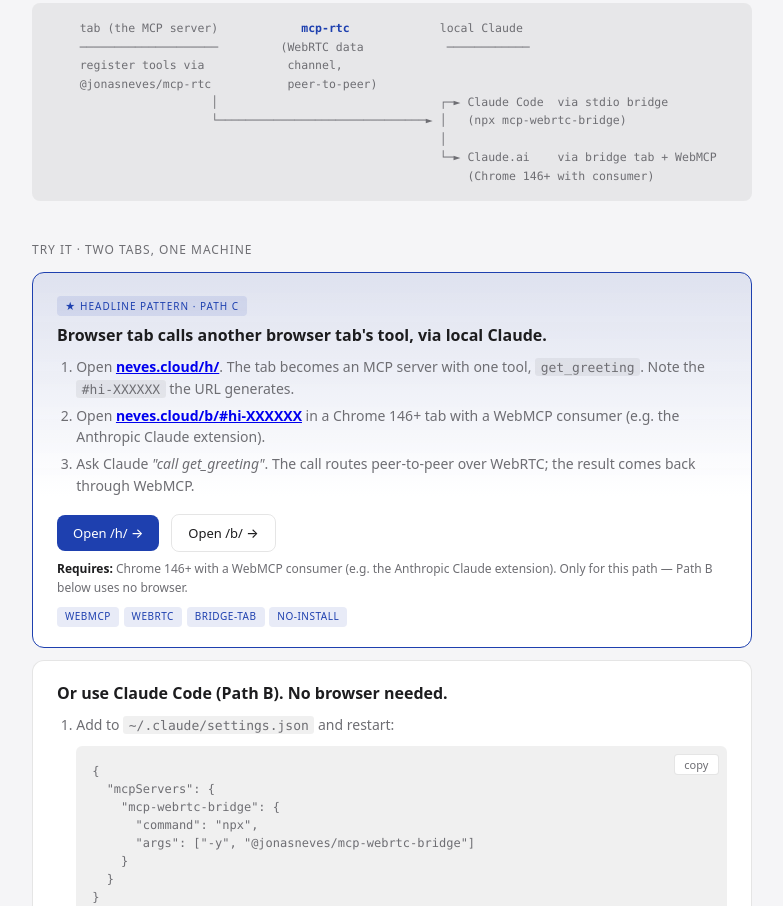
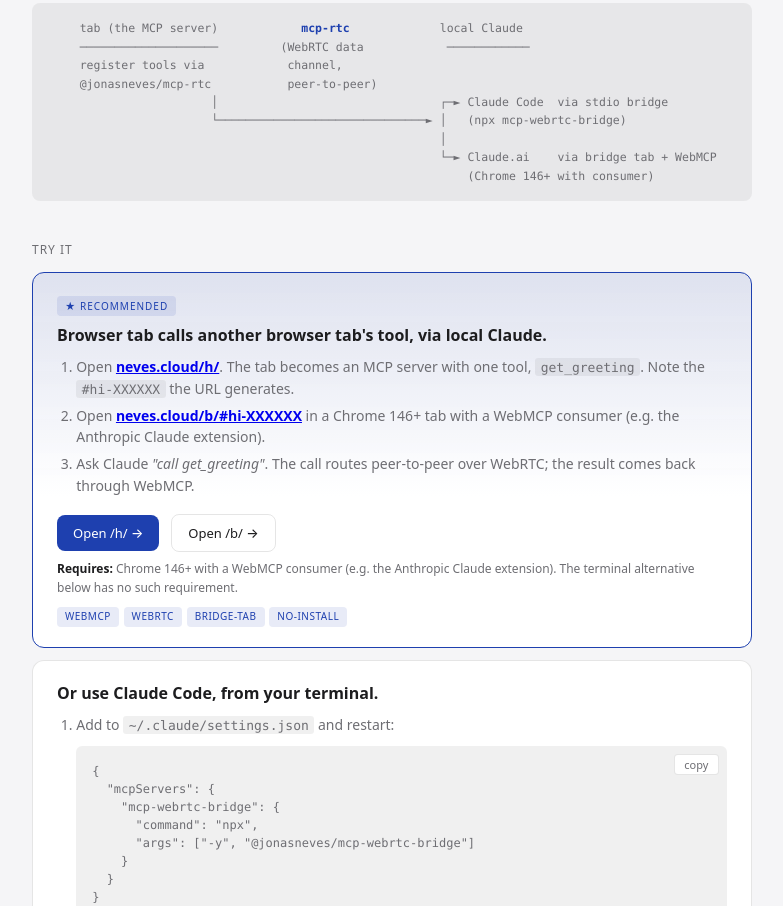
Before and after one commit to nevescloud/mcp-rtc, a plain HTML site: page examples/index.html in a window 1280 px wide. Shown: the part 334-1240 px from the top of the page, without its empty margins (248-1031 px from the left). Drawn offline with Linux system fonts and the light colour scheme.

Commit message:
landing: drop internal Path A/B/C vocabulary; tighten section heading
The featured-card label said "★ headline pattern · Path C" and the
second card heading said "Or use Claude Code (Path B)" — both lean on
an A/B/C scheme that's only introduced inside hello-tool/, not on the
landing. A fresh reader meets "Path C" first, "Path B" second, and
"Path A" never. Replace with concrete labels: ★ Recommended, and
"from your terminal." The "Try it · two tabs, one machine" section
heading also misdescribed the second demo (terminal, not a tab) — drop
the qualifier.

```diff
--- a/examples/index.html
+++ b/examples/index.html
@@ -177,10 +177,10 @@
                                                         └─► Claude.ai    via bridge tab + WebMCP
                                                             (Chrome 146+ with consumer)</pre>
 
-<h2>Try it · two tabs, one machine</h2>
+<h2>Try it</h2>
 
 <div class="demo featured">
-  <span class="label">★ headline pattern · Path C</span>
+  <span class="label">★ Recommended</span>
   <h3>Browser tab calls another browser tab's tool, via local Claude.</h3>
   <ol>
     <li>Open <a href="https://neves.cloud/h/" target="_blank" rel="noopener"><strong>neves.cloud/h/</strong></a>. The tab becomes an MCP server with one tool, <code>get_greeting</code>. Note the <code>#hi-XXXXXX</code> the URL generates.</li>
@@ -189,7 +189,7 @@
   </ol>
   <a class="btn" href="https://neves.cloud/h/" target="_blank" rel="noopener">Open /h/ →</a>
   <a class="btn secondary" href="https://neves.cloud/b/" target="_blank" rel="noopener">Open /b/ →</a>
-  <p class="req"><strong>Requires:</strong> Chrome 146+ with a WebMCP consumer (e.g. the Anthropic Claude extension). Only for this path — Path B below uses no browser.</p>
+  <p class="req"><strong>Requires:</strong> Chrome 146+ with a WebMCP consumer (e.g. the Anthropic Claude extension). The terminal alternative below has no such requirement.</p>
   <div class="topics">
     <span class="topic">webmcp</span>
     <span class="topic">webrtc</span>
@@ -199,7 +199,7 @@
 </div>
 
 <div class="demo">
-  <h3>Or use Claude Code (Path B). No browser needed.</h3>
+  <h3>Or use Claude Code, from your terminal.</h3>
   <ol>
     <li>Add to <code>~/.claude/settings.json</code> and restart:
       <div class="codeblock">
```
